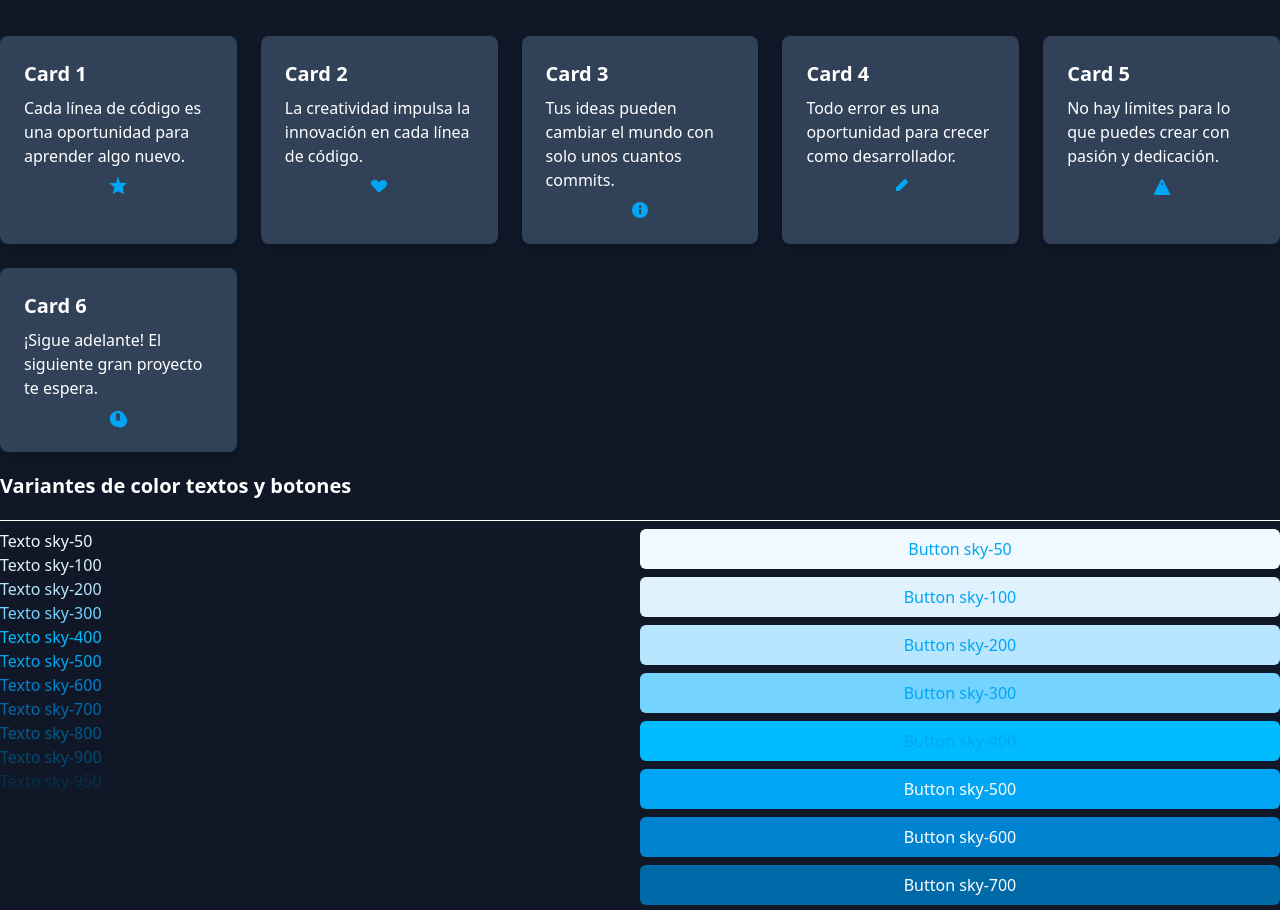
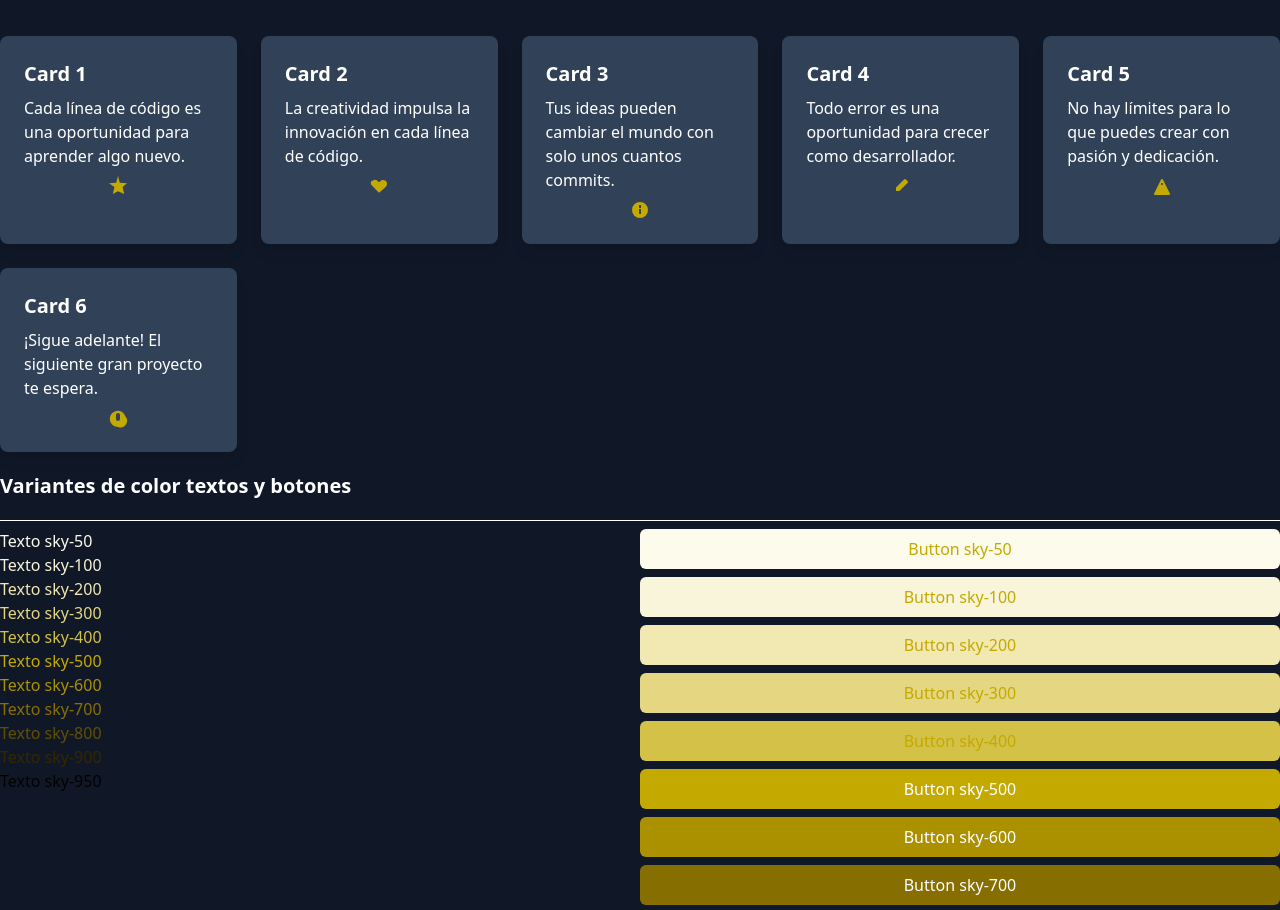
Before and after one commit to PatricioOsorio/tailwind-css-course, a website: page src/02-temas/03-variantes-color.html in a window 1280 px wide. Shown: the part 40-950 px from the top of the page. Drawn offline with nearby package versions, Linux system fonts and the light colour scheme; files that its build step writes are made by us from their sources.

Commit message:
(Sección 5: Tema y configuraciones) - Ejercicio - Variables de color

```diff
--- a/src/02-temas/03-variantes-color.html
+++ b/src/02-temas/03-variantes-color.html
@@ -17,7 +17,7 @@
         <h2 class="mb-2 text-xl font-semibold">Card 1</h2>
         <p>Cada línea de código es una oportunidad para aprender algo nuevo.</p>
         <div class="mt-2 flex justify-center">
-          <svg class="h-5 w-5 text-sky-500" fill="currentColor" viewBox="0 0 20 20">
+          <svg class="h-5 w-5 text-gold-500" fill="currentColor" viewBox="0 0 20 20">
             <path d="M10 15.27L16.18 18l-1.64-7.03L19 7.24l-7.19-.61L10 0 8.19 6.63 1 7.24l5.46 3.73L4.82 18z"/>
           </svg>
         </div>
@@ -26,7 +26,7 @@
         <h2 class="mb-2 text-xl font-semibold">Card 2</h2>
         <p>La creatividad impulsa la innovación en cada línea de código.</p>
         <div class="mt-2 flex justify-center">
-          <svg class="h-5 w-5 text-sky-500" fill="currentColor" viewBox="0 0 20 20">
+          <svg class="h-5 w-5 text-gold-500" fill="currentColor" viewBox="0 0 20 20">
             <path d="M3.172 5.172a4 4 0 015.656 0L10 6.343l1.172-1.171a4 4 0 115.656 5.656l-1.172 1.172L10 16.657l-5.656-5.657-1.172-1.172a4 4 0 010-5.656z"/>
           </svg>
         </div>
@@ -35,7 +35,7 @@
         <h2 class="mb-2 text-xl font-semibold">Card 3</h2>
         <p>Tus ideas pueden cambiar el mundo con solo unos cuantos commits.</p>
         <div class="mt-2 flex justify-center">
-          <svg class="h-5 w-5 text-sky-500" fill="currentColor" viewBox="0 0 20 20">
+          <svg class="h-5 w-5 text-gold-500" fill="currentColor" viewBox="0 0 20 20">
             <path d="M10 2a8 8 0 108 8 8 8 0 00-8-8zm1 12H9V9h2zm0-6H9V5h2z"/>
           </svg>
         </div>
@@ -44,7 +44,7 @@
         <h2 class="mb-2 text-xl font-semibold">Card 4</h2>
         <p>Todo error es una oportunidad para crecer como desarrollador.</p>
         <div class="mt-2 flex justify-center">
-          <svg class="h-5 w-5 text-sky-500" fill="currentColor" viewBox="0 0 20 20">
+          <svg class="h-5 w-5 text-gold-500" fill="currentColor" viewBox="0 0 20 20">
             <path d="M16.707 5.293a1 1 0 010 1.414L8.414 15H5v-3.414l8.293-8.293a1 1 0 011.414 0z"/>
           </svg>
         </div>
@@ -53,7 +53,7 @@
         <h2 class="mb-2 text-xl font-semibold">Card 5</h2>
         <p>No hay límites para lo que puedes crear con pasión y dedicación.</p>
         <div class="mt-2 flex justify-center">
-          <svg class="h-5 w-5 text-sky-500" fill="currentColor" viewBox="0 0 20 20">
+          <svg class="h-5 w-5 text-gold-500" fill="currentColor" viewBox="0 0 20 20">
             <path d="M10 3a1 1 0 01.894.553l7 14A1 1 0 0117 19H3a1 1 0 01-.894-1.447l7-14A1 1 0 0110 3zm0 4a1 1 0 100 2 1 1 0 000-2zm.75 7.75a.75.75 0 11-1.5 0V11a.75.75 0 111.5 0z"/>
           </svg>
         </div>
@@ -62,7 +62,7 @@
         <h2 class="mb-2 text-xl font-semibold">Card 6</h2>
         <p>¡Sigue adelante! El siguiente gran proyecto te espera.</p>
         <div class="mt-2 flex justify-center">
-          <svg class="h-5 w-5 text-sky-500" fill="currentColor" viewBox="0 0 20 20">
+          <svg class="h-5 w-5 text-gold-500" fill="currentColor" viewBox="0 0 20 20">
             <path d="M10 19a1.71 1.71 0 01-.79-.2A8 8 0 1117.45 8.6 6.6 6.6 0 0110 19zm2-8V7a2 2 0 00-4 0v4a2 2 0 004 0z"/>
           </svg>
         </div>
@@ -73,30 +73,30 @@
       <hr>
       <div class="mt-2 grid grid-cols-2">
         <div class="flex flex-col">
-          <span class="text-sky-50"> Texto sky-50</span>
-          <span class="text-sky-100"> Texto sky-100</span>
-          <span class="text-sky-200"> Texto sky-200</span>
-          <span class="text-sky-300"> Texto sky-300</span>
-          <span class="text-sky-400"> Texto sky-400</span>
-          <span class="text-sky-500">Texto sky-500</span>
-          <span class="text-sky-600">Texto sky-600</span>
-          <span class="text-sky-700">Texto sky-700</span>
-          <span class="text-sky-800">Texto sky-800</span>
-          <span class="text-sky-900">Texto sky-900</span>
-          <span class="text-sky-950">Texto sky-950</span>
+          <span class="text-gold-50"> Texto sky-50</span>
+          <span class="text-gold-100"> Texto sky-100</span>
+          <span class="text-gold-200"> Texto sky-200</span>
+          <span class="text-gold-300"> Texto sky-300</span>
+          <span class="text-gold-400"> Texto sky-400</span>
+          <span class="text-gold-500">Texto sky-500</span>
+          <span class="text-gold-600">Texto sky-600</span>
+          <span class="text-gold-700">Texto sky-700</span>
+          <span class="text-gold-800">Texto sky-800</span>
+          <span class="text-gold-900">Texto sky-900</span>
+          <span class="text-gold-950">Texto sky-950</span>
         </div>
         <div class="grid gap-2">
-          <button class="rounded-md bg-sky-50 px-4 py-2 text-sky-500">Button sky-50</button>
-          <button class="rounded-md bg-sky-100 px-4 py-2 text-sky-500">Button sky-100</button>
-          <button class="rounded-md bg-sky-200 px-4 py-2 text-sky-500">Button sky-200</button>
-          <button class="rounded-md bg-sky-300 px-4 py-2 text-sky-500">Button sky-300</button>
-          <button class="rounded-md bg-sky-400 px-4 py-2 text-sky-500">Button sky-400</button>
-          <button class="rounded-md bg-sky-500 px-4 py-2 text-white">Button sky-500</button>
-          <button class="rounded-md bg-sky-600 px-4 py-2 text-white">Button sky-600</button>
-          <button class="rounded-md bg-sky-700 px-4 py-2 text-white">Button sky-700</button>
-          <button class="rounded-md bg-sky-800 px-4 py-2 text-white">Button sky-800</button>
-          <button class="rounded-md bg-sky-900 px-4 py-2 text-white">Button sky-900</button>
-          <button class="rounded-md bg-sky-950 px-4 py-2 text-white">Button sky-950</button>
+          <button class="rounded-md bg-gold-50 px-4 py-2 text-gold-500">Button sky-50</button>
+          <button class="rounded-md bg-gold-100 px-4 py-2 text-gold-500">Button sky-100</button>
+          <button class="rounded-md bg-gold-200 px-4 py-2 text-gold-500">Button sky-200</button>
+          <button class="rounded-md bg-gold-300 px-4 py-2 text-gold-500">Button sky-300</button>
+          <button class="rounded-md bg-gold-400 px-4 py-2 text-gold-500">Button sky-400</button>
+          <button class="rounded-md bg-gold-500 px-4 py-2 text-white">Button sky-500</button>
+          <button class="rounded-md bg-gold-600 px-4 py-2 text-white">Button sky-600</button>
+          <button class="rounded-md bg-gold-700 px-4 py-2 text-white">Button sky-700</button>
+          <button class="rounded-md bg-gold-800 px-4 py-2 text-white">Button sky-800</button>
+          <button class="rounded-md bg-gold-900 px-4 py-2 text-white">Button sky-900</button>
+          <button class="rounded-md bg-gold-950 px-4 py-2 text-white">Button sky-950</button>
         </div>
       </div>
 
--- a/src/styles.css
+++ b/src/styles.css
@@ -1,6 +1,21 @@
 @import "tailwindcss";
 
 @custom-variant dark (&:where(.dark, .dark *));
+
+@theme {
+  --color-gold-50: oklch(98.5% 0.02 100);
+  --color-gold-100: oklch(96.7% 0.035 100);
+  --color-gold-200: oklch(92.5% 0.07 100);
+  --color-gold-300: oklch(87.1% 0.107 100);
+  --color-gold-400: oklch(80.5% 0.14 100);
+  --color-gold-500: oklch(73.2% 0.175 100);
+  --color-gold-600: oklch(65.5% 0.18 100);
+  --color-gold-700: oklch(54.1% 0.17 100);
+  --color-gold-800: oklch(42.5% 0.13 100);
+  --color-gold-900: oklch(27.2% 0.09 100);
+  --color-gold-950: oklch(16% 0.06 100);
+  --color-gold-950: oklch(0.01 0.005 123.39);
+}
 
 @layer base {
   a {
```
